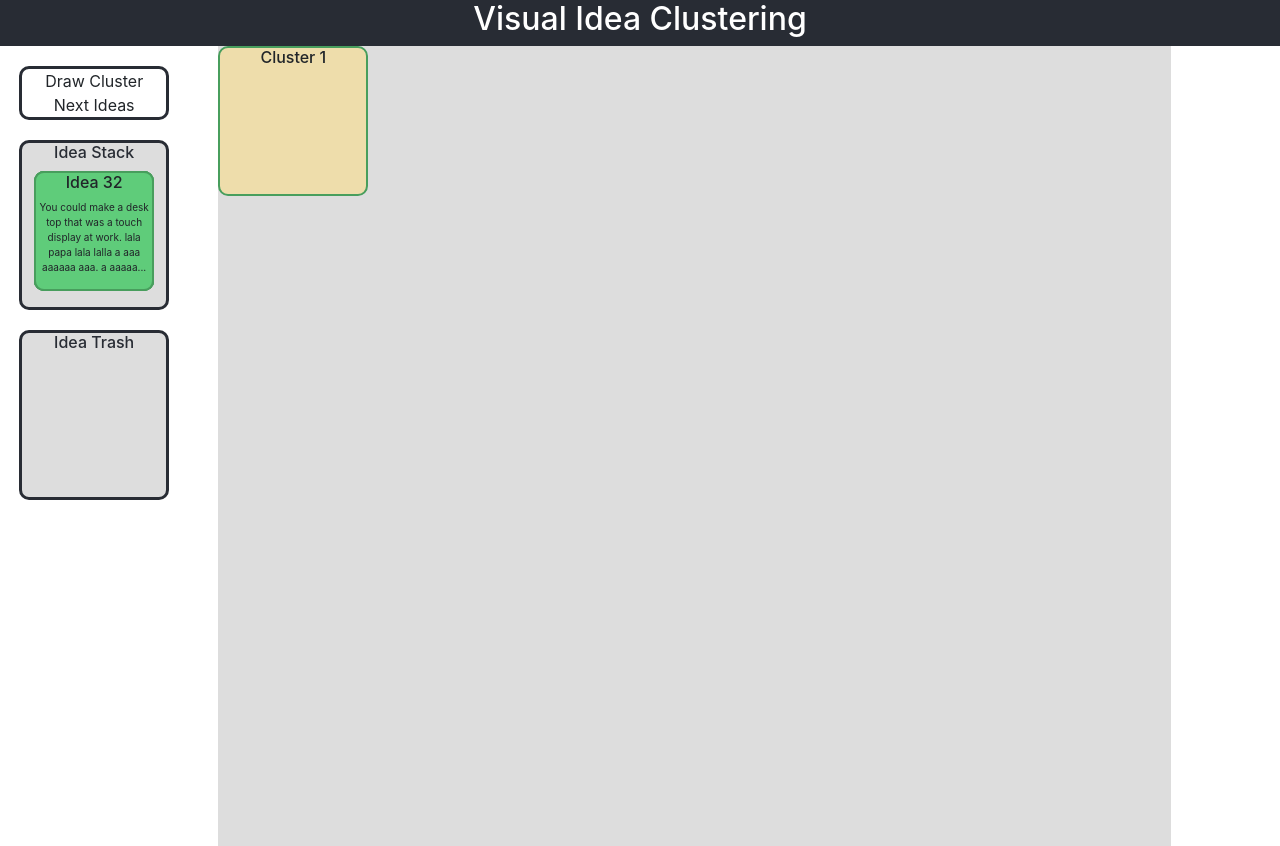
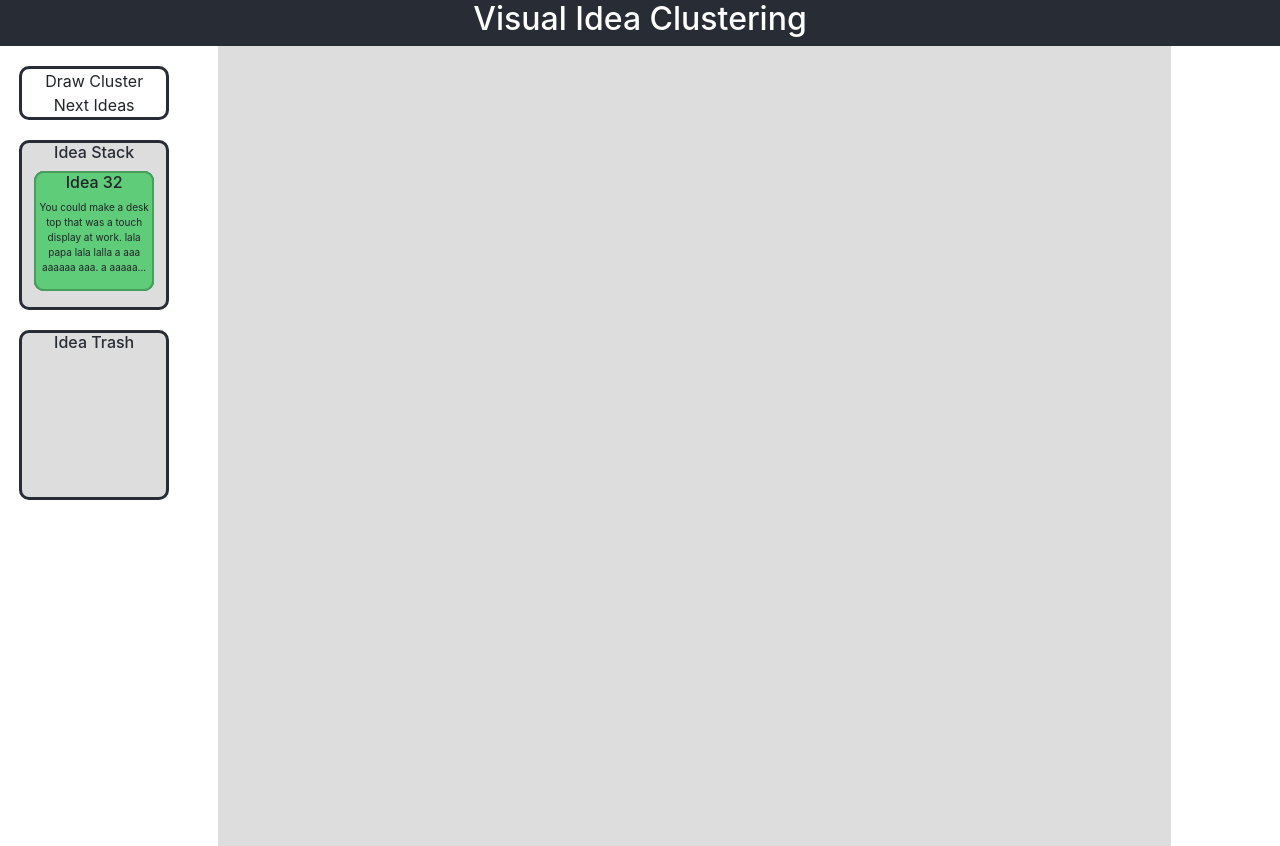
Before and after one commit to lukastaerk/visual-idea-clustering, a React (Create React App) app: page / in a window 1280 px wide. Built offline with nearby package versions, Linux system fonts and the light colour scheme.

Commit message:
dnd when scrolling moving on board, basic cluster

```diff
--- a/src/App.js
+++ b/src/App.js
@@ -15,29 +15,16 @@ class App extends Component {
 			dropedIdeas: [],
 			nextIdeasIndex: 0,
 			clusters: [],
-			boardPosition:{
-				top: 0,
-				left: 0
-			},
 			isDrawingCluster: false
 		}
 	}
 	componentDidMount(){
-		const boardPos = this.boardRef.current.getBoundingClientRect()
 		const { nextIdeasIndex } = this.state
 		const nextIdeas = this.dataLoader(nextIdeasIndex, nextIdeasIndex+5, CHI19S1_ideas)
 		const dropedIdeas = []
 		this.setState({
 			nextIdeas:nextIdeas,
-			dropedIdeas: dropedIdeas,
-			boardPosition:{
-				top: boardPos.y,
-				left: boardPos.x
-			},
-			offset: {
-				x:0,
-				y:0
-			}
+			dropedIdeas: dropedIdeas
 		})
 	}
 	dataLoader = (fromIndex, toIndex, JSON_DATA) => {
@@ -48,48 +35,66 @@ class App extends Component {
 		})
 		return ideas.reverse();
 	}
-	handleDrop = (ev) => {
+	handleDrop = (ev, pos) => {
 		ev.preventDefault();
-		const { top, left} = this.state.boardPosition
 		var data = JSON.parse(ev.dataTransfer.getData("text"));
 		const { x, y } = data.offset
-		console.log("drop", data)
+		console.log(pos.top, pos.left)
 
+		var index
+		switch(data.type){
+			case "clusters":
+				var { clusters } = this.state
+				index = clusters.findIndex(cluster=>cluster.id==data.id)
+				clusters[index].position = { ...clusters[index].position, ...{left:ev.clientX - pos.left - x, top:ev.clientY - pos.top - y}}
+				this.setState({
+					clusters: clusters
+				})
+				break
+			case "dropedIdeas":
+				var { dropedIdeas } = this.state
+				index = dropedIdeas.findIndex(idea=>idea.id==data.id)
+				dropedIdeas[index].position = {x:ev.clientX - pos.left - x, y:ev.clientY - pos.top - y}
+				this.setState({
+					dropedIdeas: dropedIdeas
+				})
+				break
+			case "nextIdeas":
 				var { nextIdeas, dropedIdeas } = this.state
-		console.log(nextIdeas,dropedIdeas)
-		var index = dropedIdeas.findIndex(idea=>idea.id==data.id)
-		if(index<0) {
 				index = nextIdeas.findIndex(i=>i.id==data.id)
+				console.log(index)
 				var idea = nextIdeas.splice(index,1)
-			idea[0].position = {x:ev.clientX - left - x, y:ev.clientY - top - y}
+				idea[0].position = {x:ev.clientX - pos.left - x, y:ev.clientY - pos.top - y}
 				dropedIdeas.push(idea[0])
 				this.setState({
 					nextIdeas:nextIdeas,
 					dropedIdeas: dropedIdeas
 				})
-		} else {
-			dropedIdeas[index].position = {x:ev.clientX - left - x, y:ev.clientY - top - y}
-			this.setState({
-				dropedIdeas: dropedIdeas
-			})
+				break
 		}
 	}
 
 	handleDropTrash = (ev) => {
 		ev.preventDefault();
-		var { nextIdeas, dropedIdeas } = this.state
 		var data = JSON.parse(ev.dataTransfer.getData("text"));
 
-		var index = dropedIdeas.findIndex(idea=>idea.id==data.id)
-		if(index<0) {
-			index = nextIdeas.findIndex(i=>i.id==data.id)
-			nextIdeas.splice(index,1)
-		} else {
-			dropedIdeas.splice(index,1)
+		var list = []
+		switch(data.type) {
+			case "clusters":
+				list = this.state.clusters
+				break
+			case "dropedIdeas":
+				list = this.state.dropedIdeas
+				break
+			case "nextIdeas":
+				list = this.state.nextIdeas
+				break
 		}
+
+		var index = list.findIndex(idea=>idea.id==data.id)
+		list.splice(index,1)
 		this.setState({
-				nextIdeas:nextIdeas,
-				dropedIdeas: dropedIdeas
+				[data.type]:list
 			})
 	}
 
@@ -113,6 +118,14 @@ class App extends Component {
 			return {isDrawingCluster: !prevState.isDrawingCluster}
 		})
 	}
+	createCluster = (x,y,width,height) => {
+		let nextClusterId = this.state.clusters.length+1
+		var cluster = {id:nextClusterId,position:{top:y,left:x, width:width, height:height}}
+		this.setState((prevState)=>{
+			return {clusters: [...prevState.clusters, cluster]}
+		})
+		console.log(this.state.clusters)
+	}
 
 	render(){
 		const { nextIdeas, dropedIdeas, isDrawingCluster, clusters } = this.state
@@ -127,7 +140,7 @@ class App extends Component {
 					<IdeaStack isTrash={true} handleDropTrash={this.handleDropTrash} />
 				</div>
 				<div className="col-9 board" ref={this.boardRef} >
-					<Board dropedIdeas={dropedIdeas} clusters={clusters} handleDrop={this.handleDrop} isDrawingCluster={isDrawingCluster}/>
+					<Board dropedIdeas={dropedIdeas} clusters={clusters} handleDrop={this.handleDrop} isDrawingCluster={isDrawingCluster} createCluster={this.createCluster}/>
 				</div>
 
 				</div>
--- a/src/components/board.js
+++ b/src/components/board.js
@@ -1,6 +1,6 @@
 import React, { Component } from 'react';
 import { renderIdeas } from "./idea";
-import Cluster from "./cluster";
+import { renderClusters, Cluster } from "./cluster";
 import { colors } from'./../constants/index.json'
 
 var styles = {
@@ -13,6 +13,10 @@ var styles = {
 	container: { overflow:"auto", height: "100vh"}
 }
 class Board extends Component {
+	constructor(props){
+		super(props)
+		this.boardRef = React.createRef();
+	}
 
 	dataLoader = (fromIndex, toIndex, JSON_DATA) => {
 		const data = JSON_DATA.slice(fromIndex,toIndex);
@@ -27,17 +31,29 @@ class Board extends Component {
 		ev.preventDefault();
 	}
 
+	drop = (ev) => {
+		const pos = this.boardRef.current.getBoundingClientRect()
+		this.props.handleDrop(ev, pos)
+	}
+
 	handleDrawCluster = (ev) => {
-		if(ev.type=="onmousedown"){
+		console.log(ev.type)
+		if(ev.type=="mousedown"){
 			this.setState({
 				cluster:{
 					x: ev.clientX,
 					y: ev.clientY
 				}
 			})
-		} else if(ev.type == "onmouseup"){
+		} else if(ev.type == "mouseup"){
 			const {x,y} = this.state.cluster
-			this.props.createCluster(x,y,ev.clientX-x,ev.clientY-y)
+			console.log(x,y)
+			let width = ev.clientX-x,
+				height = ev.clientY-y
+			if(width > 120 && height > 100){
+				const {left, top} = this.boardRef.current.getBoundingClientRect()
+				this.props.createCluster(x-left, y-top, width, height)
+			}
 		} else {
 			//do nothing yet
 		}
@@ -45,14 +61,15 @@ class Board extends Component {
 
 
   render() {
-  	const {dropedIdeas} = this.props
+  	const {dropedIdeas, clusters } = this.props
+  	const clustersDisplay = (clusters)? renderClusters(clusters, true) : null
   	const ideasDisplay = (dropedIdeas)? renderIdeas(dropedIdeas, true) : null
     return (
 
     	<div style={styles.container}>
-	    	<div style={styles.board} onDrop={this.props.handleDrop} onDragOver={this.allowDrop} onMouseDown={this.handleDrawCluster} onMouseUp={this.handleDrawCluster}>
+	    	<div ref={this.boardRef} style={styles.board} onDrop={this.drop} onDragOver={this.allowDrop} onMouseDown={this.handleDrawCluster} onMouseUp={this.handleDrawCluster}>
 				{ ideasDisplay }
-				<Cluster id={1}/>
+				{clustersDisplay}
 			</div>
 		</div>
     );
--- a/src/components/cluster.js
+++ b/src/components/cluster.js
@@ -1,36 +1,60 @@
 import React, { Component } from 'react';
+import Draggable from "./draggable";
 import { colors } from'./../constants/index.json'
+
+
+export const renderClusters = (clusters) =>{
+	const clustersRender = clusters.map((cluster, i)=>{
+			return <Cluster position={cluster.position} key={cluster.id} id={cluster.id}/>
+		})
+		return clustersRender
+}
 
 var styles = {
 	clusterBox: {
 		position: "absolute",
 		borderRadius: 10,
+		padding: 20,
 		border: "2px solid "+ colors.idea.border,
 		background: colors.cluster.background,
 	    width: 150,
 	    height: 150,
+	    touchAction: "none",
 	    cursor: "move",
-	    zIndex:1
+	    zIndex:1,
+	    boxSizing: "border-box"
 	},
 	h6: {
 		textAlign:"center"
 		}
 	};
 
-class Cluster extends Component {
+export class Cluster extends Component {
 	constructor(props){
 		super(props)
 		this.state = {
 
 		}
 	}
+	allowDrop = (ev) => {
+		ev.preventDefault()
+	}
+	drop = (ev) => {
+		ev.preventDefault();
+		var data = JSON.parse(ev.dataTransfer.getData("text"));
+		console.log(data.id)
+	}
+
 	render(){
-		const { id } = this.props
+		const { id, position } = this.props
+		var pos = position? position:{}
+		var style = { ...styles.clusterBox, ...pos}
 		return(
-			<div id={"cluster"+id} style={styles.clusterBox} draggable onDragStart={()=>null}>
-					<h6 style={styles.h6}>{"Cluster "+ id}</h6>
-			</div>
+			<Draggable id={id} type={"clusters"} style={style}>
+				<div id={"cluster"+id} onDragOver={this.allowDrop} onDrop={this.drop}>
+						<h6 style={styles.h6}>{"Cluster "+ id}</h6>
+				</div>
+			</Draggable>
 			)
 	}
 }
-export default Cluster
--- /dev/null
+++ b/src/components/draggable.js
@@ -0,0 +1,56 @@
+import React, { Component } from 'react';
+import { colors } from'./../constants/index.json'
+
+
+class Draggable extends Component {
+	constructor(props) {
+		super(props)
+		this.node = React.createRef()
+	}
+
+	dragStart = (ev) => {
+		const {id, type} = this.props
+		const idea = this.node.current
+		var rect = idea.getBoundingClientRect()
+		var x = ev.clientX - rect.x
+		var y = ev.clientY - rect.y
+		var data = {id:id, offset: {x:x,y:y}, type:type }
+		ev.dataTransfer.setData("text", JSON.stringify(data));
+	}
+
+	resize = (event) => {
+		var target = event.target,
+        x = (parseFloat(target.getAttribute('data-x')) || 0),
+        y = (parseFloat(target.getAttribute('data-y')) || 0);
+
+	    // update the element's style
+	    target.style.width  = event.rect.width + 'px';
+	    target.style.height = event.rect.height + 'px';
+
+	    // translate when resizing from top or left edges
+	    x += event.deltaRect.left;
+	    y += event.deltaRect.top;
+
+	    target.style.webkitTransform = target.style.transform =
+	        'translate(' + x + 'px,' + y + 'px)';
+
+	    target.setAttribute('data-x', x);
+	    target.setAttribute('data-y', y);
+	    target.textContent = Math.round(event.rect.width) + '\u00D7' + Math.round(event.rect.height);
+
+		}
+
+	// methods
+	render() {
+		const { style } = this.props
+		return (
+			<div >
+			<div style={style} ref={this.node} draggable onDragStart={this.dragStart} onResize={this.resize} onResizeStart={this.resize}>
+				{this.props.children}
+			</div>
+			</div>
+			)
+	}
+}
+
+export default Draggable
--- a/src/components/idea.js
+++ b/src/components/idea.js
@@ -1,8 +1,8 @@
 import React, { Component } from 'react';
+import Draggable from "./draggable";
 import { colors } from'./../constants/index.json'
 
 export const renderIdeas = (ideas, isOnBoard = false) => {
-
 		const ideasRender = ideas.map((idea, i)=>{
 			return <Idea position={idea.position} key={idea.id} data={idea} isOnBoard={isOnBoard}/>
 		})
@@ -62,15 +62,6 @@ class Idea extends Component {
 		})
 	}
 
-	drag = (ev) => {
-		const idea = this.ideaRef.current
-		var rect = idea.getBoundingClientRect()
-		var x = ev.clientX - rect.x
-		var y = ev.clientY - rect.y
-		var data = {id:ev.target.id.slice(4), offset: {x:x,y:y}}
-		ev.dataTransfer.setData("text", JSON.stringify(data));
-	}
-
 	handleDisplayFullText = (ev) => {
 		this.setState(prevState=>{
 			return { displayFull: !prevState.displayFull }
@@ -80,9 +71,11 @@ class Idea extends Component {
   render() {
   	const { data, position, isOnBoard } = this.props
   	const { displayFull, textHeight, ellipText } = this.state
+
   	const handleDisplayFullText = (this.state.textHeight>styles.description.maxHeight)? this.handleDisplayFullText : null
   	var style = {top: position.y, left: position.x, background: (isOnBoard)? colors.board.idea : colors.idea.background}
-  	Object.assign(style, styles.ideaBox)
+  	style = { ...styles.ideaBox, ...style}
+
   	var styleTextBox = styles.description
   	var description = (ellipText)? ellipText : data.description
   	if(displayFull){
@@ -91,10 +84,12 @@ class Idea extends Component {
   		description = data.description
   	}
     return (
-    	<div id={"idea"+data.id} style={style} draggable onDragStart={this.drag} ref={this.ideaRef}>
-				<h6 style={styles.h6}>{"Idea "+ data.id}</h6>
-				<div id={"des"+data.id} style={styleTextBox} onClick={handleDisplayFullText}>{description}</div>
-		</div>
+    	<Draggable id={data.id} type={isOnBoard? "dropedIdeas" : "nextIdeas"} style={ style }>
+	    	<div >
+					<h6 style={styles.h6}>{"Idea "+ data.id}</h6>
+					<div id={"des"+data.id} style={styleTextBox} onClick={handleDisplayFullText}>{description}</div>
+			</div>
+		</Draggable>
     );
   }
 }
```
Also changed, not shown: src/components/dragable.js (deleted). Lines whose indentation alone changed are shown as unchanged.
